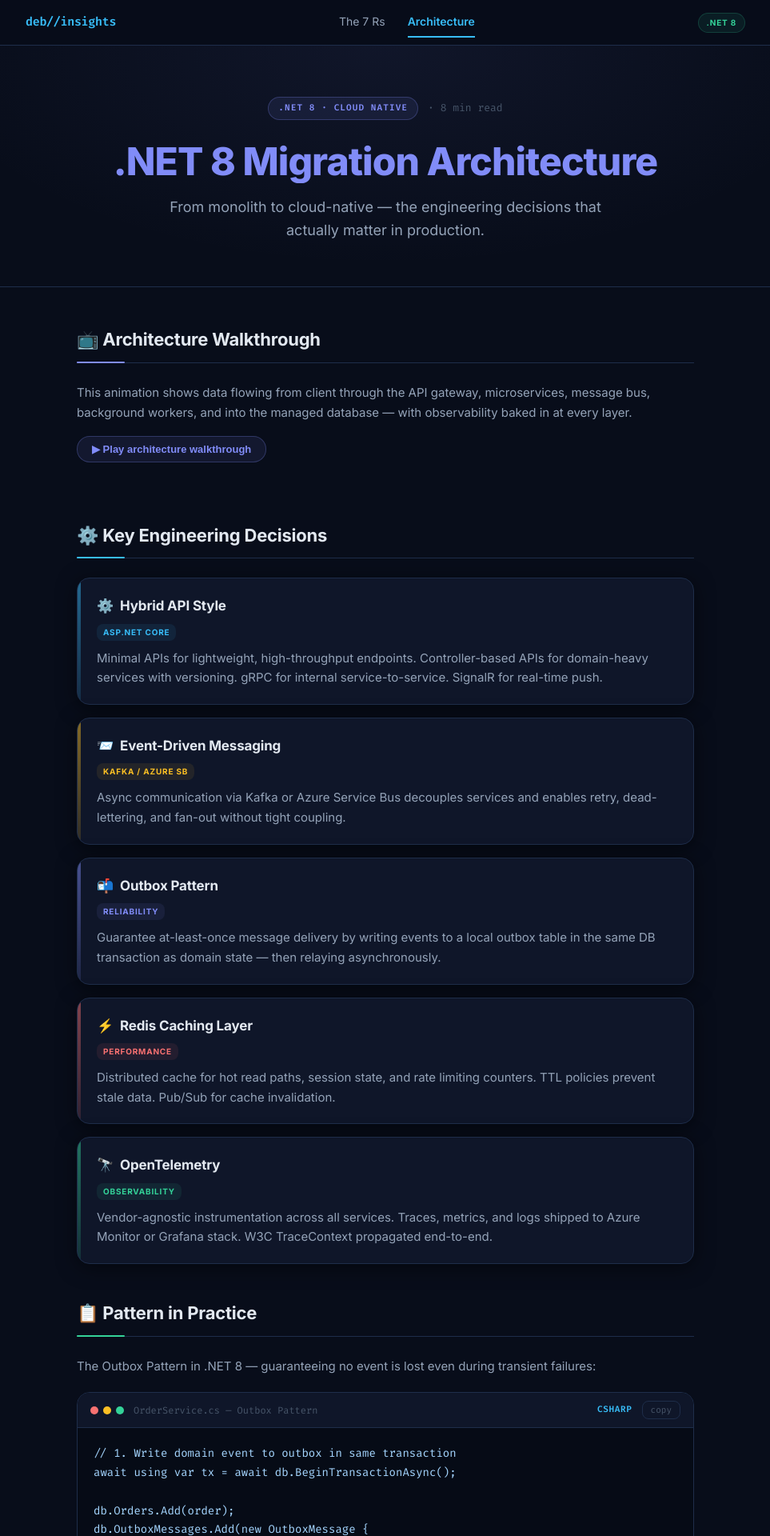
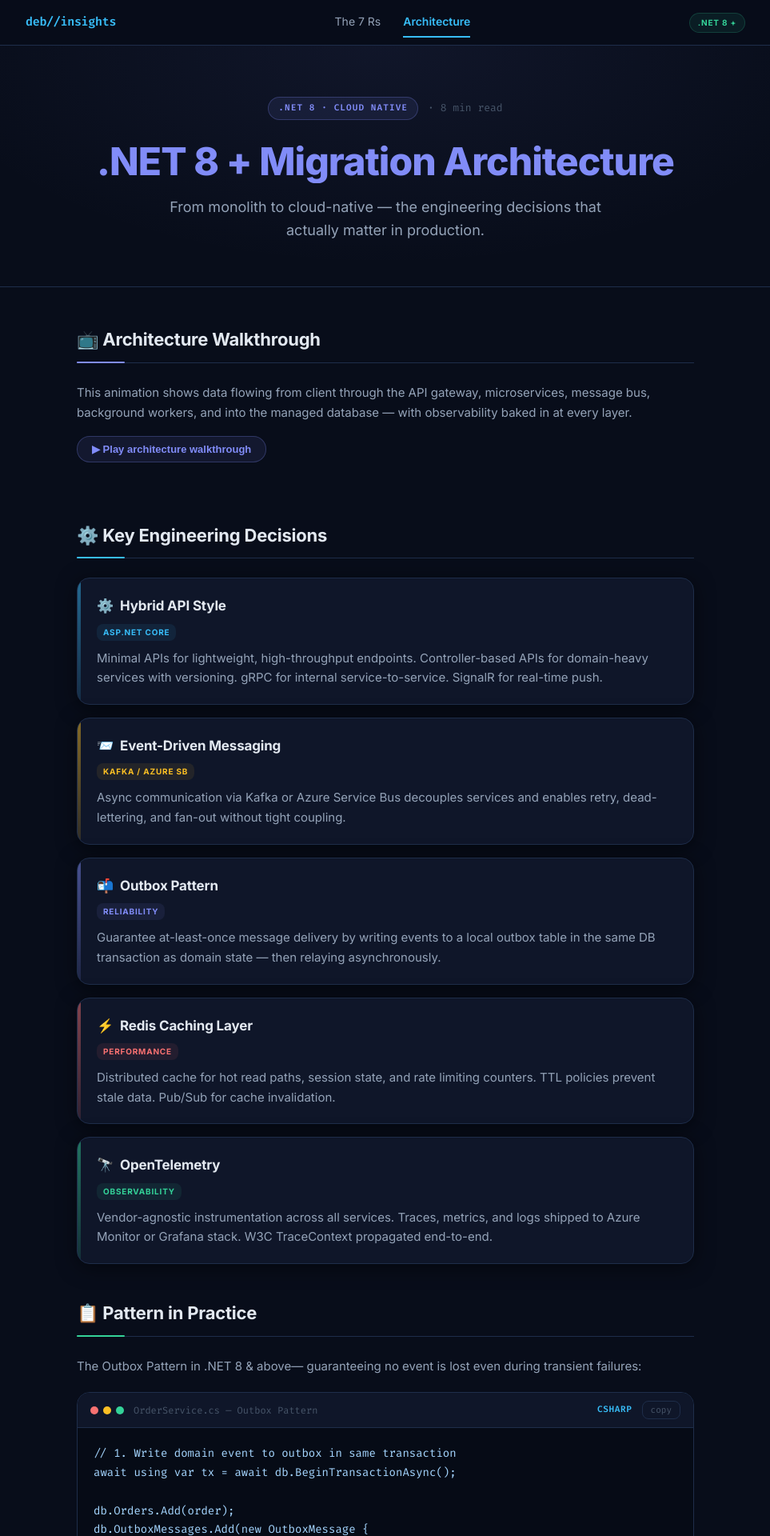
Before and after one commit to debrej2021/dotnetinsights, a React (Vite) app in the folder deb-prod-insights/: page /migration-architecture in a window 1280 px wide. Shown: the top 1920 px of the page at 80% size, without its empty margins (158-1121 px from the left). Built offline with nearby package versions, Linux system fonts and the light colour scheme.

Commit message:
Added .NET 8 & above

```diff
--- a/deb-prod-insights/src/components/Navbar.jsx
+++ b/deb-prod-insights/src/components/Navbar.jsx
@@ -85,7 +85,7 @@ export default function Navbar() {
         <div style={navLinksStyle}>
           {LINKS.map(l => <NavLink key={l.path} {...l} />)}
         </div>
-        <span style={chipStyle}>.NET 8</span>
+        <span style={chipStyle}>.NET 8 +</span>
       </div>
     </nav>
   );
--- a/deb-prod-insights/src/pages/MigrationArchitecture.jsx
+++ b/deb-prod-insights/src/pages/MigrationArchitecture.jsx
@@ -100,7 +100,7 @@ export default function MigrationArchitecture() {
 
   return (
     <PostLayout
-      title=".NET 8 Migration Architecture"
+      title=".NET 8 + Migration Architecture"
       subtitle="From monolith to cloud-native — the engineering decisions that actually matter in production."
       accent="purple"
       tag=".NET 8 · Cloud Native"
@@ -145,7 +145,7 @@ export default function MigrationArchitecture() {
       {/* Code example */}
       <Section title="📋 Pattern in Practice" accent="green">
         <p style={{ color: colors.textMuted, fontSize: '15px', marginBottom: '20px' }}>
-          The Outbox Pattern in .NET 8 — guaranteeing no event is lost even during transient failures:
+          The Outbox Pattern in .NET 8  & above— guaranteeing no event is lost even during transient failures:
         </p>
         <CodeBlock
           code={OUTBOX_CODE}
```
